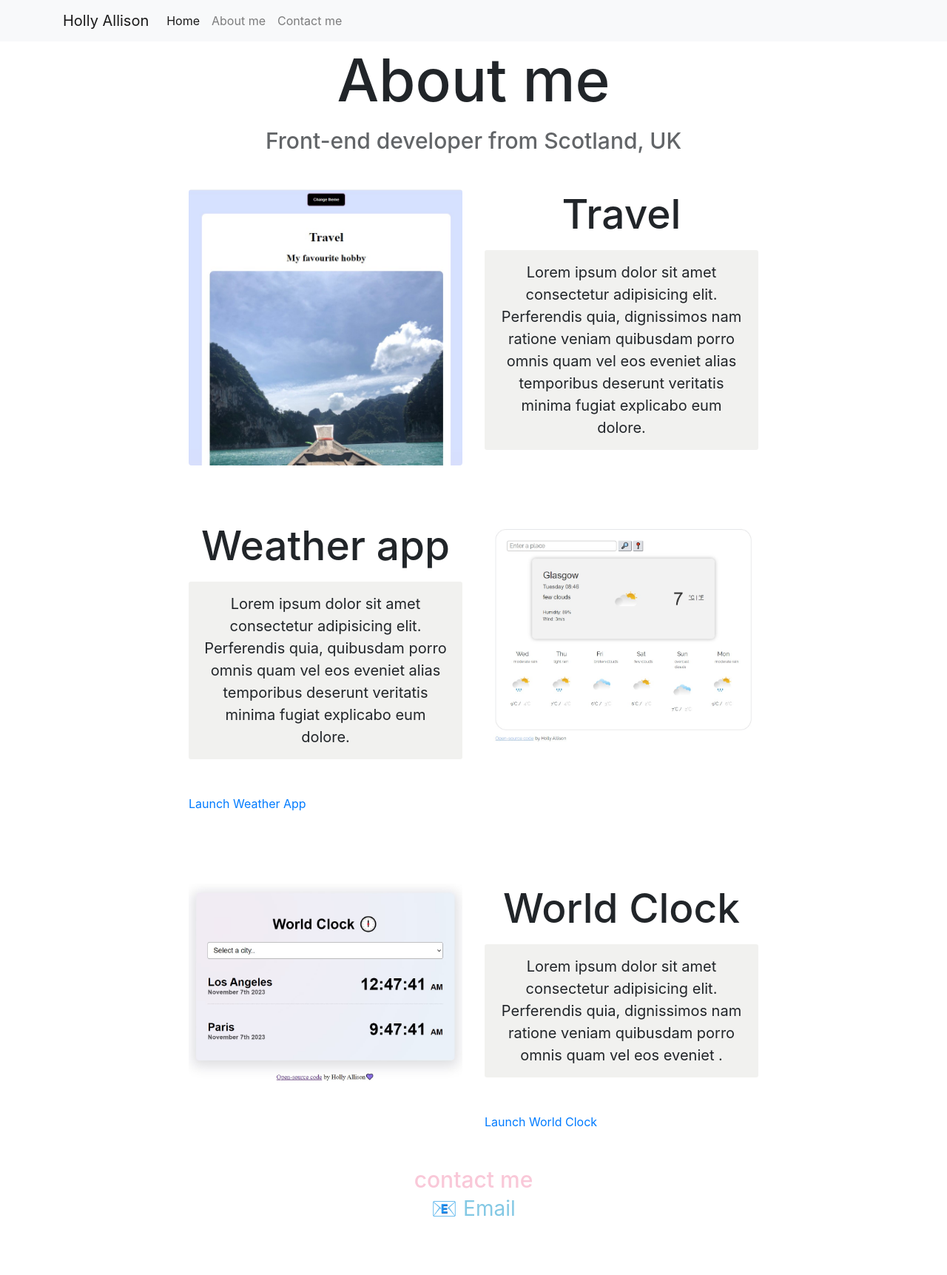
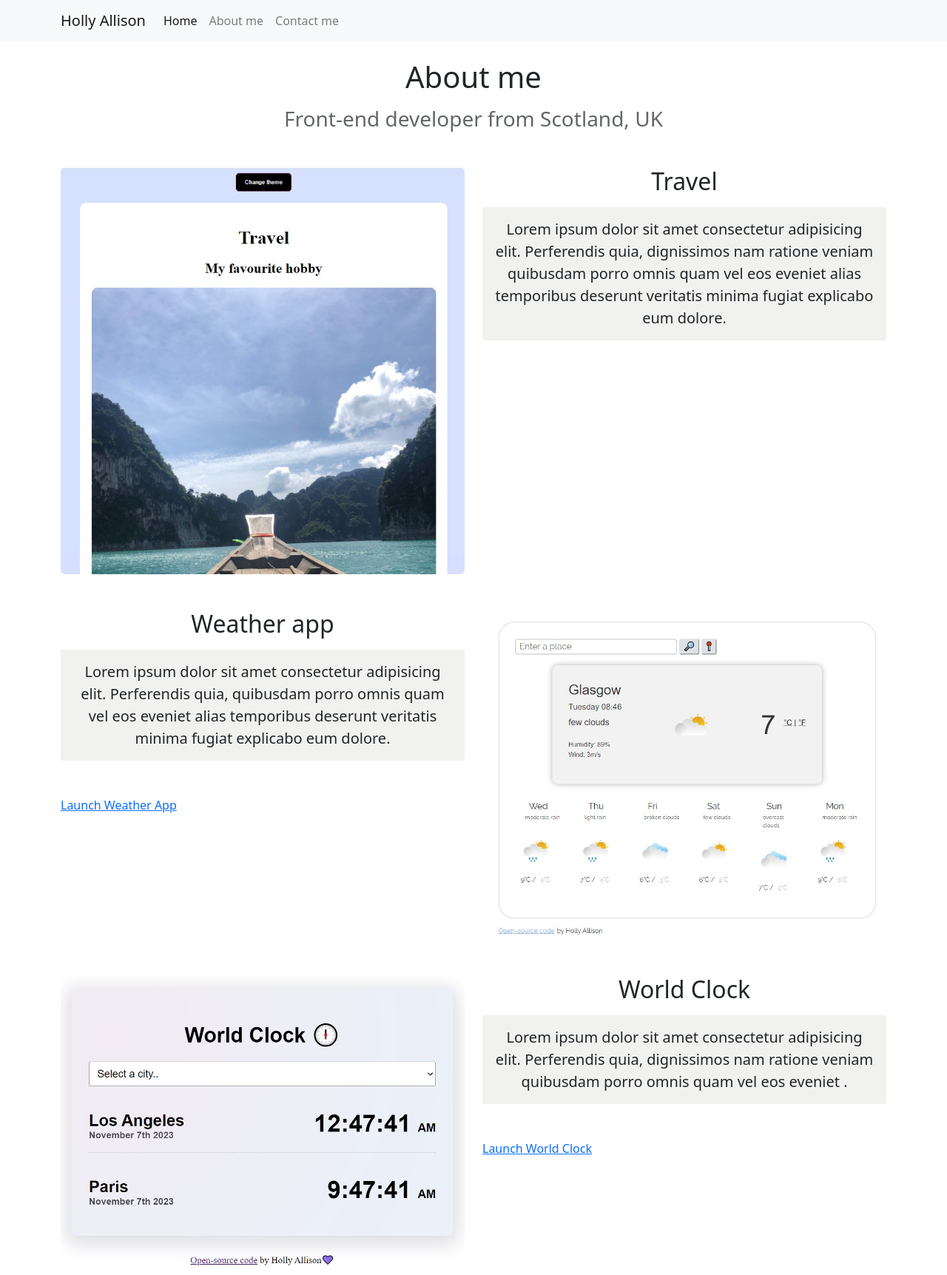
Before and after one commit to hollyallison/Responsive-project, a plain HTML site: page about.html in a window 1280 px wide. Shown: the top 1723 px of the page at 74% size. Drawn offline with nearby package versions, Linux system fonts and the light colour scheme.

Commit message:
making seo friendly

```diff
--- a/about.html
+++ b/about.html
@@ -3,10 +3,12 @@
 <head>
       <meta charset="UTF-8">
     <meta name="viewport" content="width=device-width, initial-scale=1.0">
+    <meta name="description" content="Holly Allison's frontend developer projects." />
     <link rel="stylesheet" href="https://cdn.jsdelivr.net/npm/bootstrap@4.6.2/dist/css/bootstrap.min.css" integrity="sha384-xOolHFLEh07PJGoPkLv1IbcEPTNtaed2xpHsD9ESMhqIYd0nLMwNLD69Npy4HI+N" crossorigin="anonymous">
     <link rel="stylesheet" href="style.css"/>
+    <link href="https://cdn.jsdelivr.net/npm/bootstrap@5.3.2/dist/css/bootstrap.min.css" rel="stylesheet" integrity="sha384-T3c6CoIi6uLrA9TneNEoa7RxnatzjcDSCmG1MXxSR1GAsXEV/Dwwykc2MPK8M2HN" crossorigin="anonymous">
     <script src="https://cdn.jsdelivr.net/npm/bootstrap@5.3.2/dist/js/bootstrap.bundle.min.js" integrity="sha384-C6RzsynM9kWDrMNeT87bh95OGNyZPhcTNXj1NW7RuBCsyN/o0jlpcV8Qyq46cDfL" crossorigin="anonymous"></script>
-    <title>About me</title>
+    <title>About me | Holly Allison </title>
 </head>
 <body>
    <nav class="navbar navbar-expand-lg navbar-light bg-light fixed-top">
@@ -44,7 +46,7 @@
  <div class="container mt-5">
       <div class="row">
         <div class="col-md-6">
-          <img src="img/Travel.jpg" class="img-fluid rounded" />
+          <img src="img/Travel.jpg" alt="my travel page" title ="My travel project" class="img-fluid rounded" />
         </div>
         <div class="col-md-6">
           <h2 class="mb-3">Travel</h2>
@@ -68,16 +70,16 @@
             explicabo eum dolore.
           </p>
           <div class="mb-5 mt-5">
-            <a href="https://weatherapp-haproject.netlify.app/" class="primary-link">Launch Weather App</a>
+            <a href="https://weatherapp-haproject.netlify.app/" target="_blank" class="primary-link">Launch Weather App</a>
           </div>
         </div>
         <div class="col-md-6">
-          <img src="img/Weather.jpg" class="img-fluid rounded" />
+          <img src="img/Weather.jpg" alt="my weather app" title ="Myw weather app project" class="img-fluid rounded" />
         </div>
       </div>
       <div class="row mt-5">
         <div class="col-md-6">
-          <img src="img/Clock.jpg" class="img-fluid rounded" />
+          <img src="img/Clock.jpg" alt="my world clock app" title ="My world clock project" class="img-fluid rounded" />
         </div>
         <div class="col-md-6">
           <h2 class="mb-3">World Clock</h2>
@@ -87,7 +89,7 @@
             eos eveniet .
           </p>
           <div class="mt-5">
-            <a href="https://worldclock-haproject.netlify.app/" class="primary-link">Launch World Clock</a>
+            <a href="https://worldclock-haproject.netlify.app/"  target="_blank" class="primary-link">Launch World Clock</a>
           </div>
         </div>
       </div>
--- a/style.css
+++ b/style.css
@@ -4,12 +4,10 @@
     --background-color: #F1F1EF;
     --box-shadow:0 5px 10px rgba(0, 0, 0, 0.3);
 }
-.nav-link{
-    color: var(--secondary-color);
-}
+
 body{
-    margin:60px auto;
-    max-width: 800px;
+   margin: 0;
+   padding-top: 80px;
 }
 h1,h2,h3 {
     text-align: center;
@@ -92,3 +90,19 @@ font-size: 18px;
 .homepage-link:hover {
     color: var(--primary-color);
 }
+@media (max-width: 768px) {
+    h1 {
+        font-size: 60px;
+    }
+
+    h2 {
+        font-size: 40px;
+    }
+
+    h3 {
+        font-size: 24px;
+    }
+    .navigation-links a {
+        margin: 10px;
+    }
+}
```
Also changed, not shown: index.html (+3 -1 lines).
